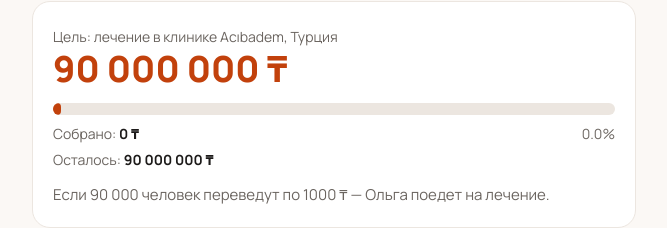
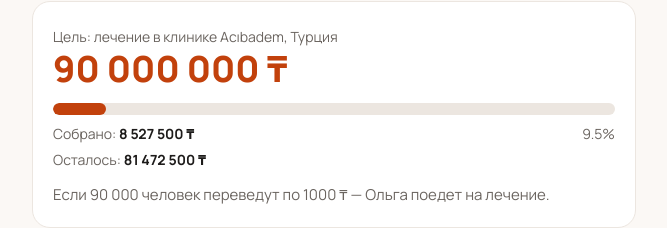
Before and after one commit to wow959/olga_lechenie, a plain HTML site: page index.html in a window 1280 px wide. Shown: the part 2140-2368 px from the top of the page, without its empty margins (306-973 px from the left). Drawn offline with Linux system fonts and the light colour scheme.

Commit message:
Update index.html

```diff
--- a/index.html
+++ b/index.html
@@ -267,7 +267,7 @@ src="https://www.facebook.com/tr?id=1434019172247106&ev=PageView&noscript=1"
 <script>
 /* ==== ОБНОВЛЯЙТЕ ЗДЕСЬ ==== */
 const GOAL   = 90000000;   // цель сбора, ₸
-const RAISED = 0;          // собрано на сегодня, ₸
+const RAISED = 8527500;          // собрано на сегодня, ₸
 const RELAPSE = new Date('2026-08-21T00:00:00+05:00');
 /* ========================== */
 
```
